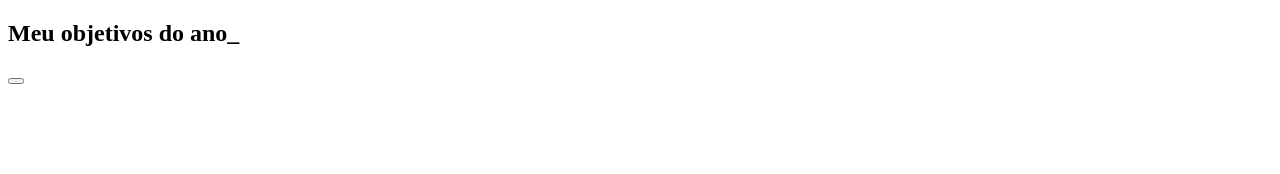
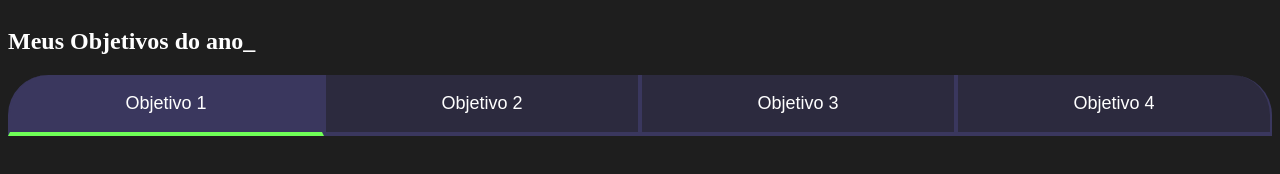
Before and after one commit to brunosalvogoncalves/terceiro-repositorio, a plain HTML site: page index.html in a window 1280 px wide. Drawn offline with Linux system fonts and the light colour scheme.

Commit message:
12/03/2024

```diff
--- a/index.html
+++ b/index.html
@@ -1,23 +1,21 @@
 <!DOCTYPE html>
-<html lang=”pt-br”>
-
+<html lang="pt-br">
 <head>
-    <meta charset=”UTF-8”>
-
-    <meta name=”viewport” content=”width=device-width, initial- scale=1.0”>
-
+    <meta charset="UTF-8">
+    <meta name="viewport" content="width=device-width, initial-scale=1.0">
     <title>Meus objetivos do ano</title>
+    <link rel="stylesheet" href="style.css">
 </head>
-
 <body>
 
     <section class="conteudo-principal"></section>
-    <h2 class="titulo-principal">Meu objetivos do ano_</h2>
+    <h2 class=”titulo-principal”>Meus Objetivos do ano<span>_<span></h2>
     <div class="botoes">
-        <button class="botao"
-
+        <button class="botao ativo"> Objetivo 1 </button>
+        <button class="botao"> Objetivo 2 </button>
+        <button class="botao"> Objetivo 3 </button>
+        <button class="botao"> Objetivo 4 </button>
     </div>
-
+    <script src="main.js"></script>
 </body>
-
 </html>
--- /dev/null
+++ b/main.js
@@ -0,0 +1,16 @@
+const botoes = document.querySelectorAll(".botao");
+const textos = document.querySelectorAll(".aba-conteudo");
+
+for (let i=0; i<botoes.length; i++) {
+
+    botoes[i].onclick = function(){
+
+        for (let j=0; j<botoes.length; j++){
+            botoes[j].classList.remove("ativo");
+            textos[j].classList.remove("ativo");
+        }
+
+        botoes[i].classList.add("ativo");
+        textos[i].classList.add("ativo");
+    }
+}
--- /dev/null
+++ b/style.css
@@ -0,0 +1,73 @@
+@import url('https://fonts.googleapis.com/css2?family=Chakra+Petch&display=swap');
+
+:root {
+    --cor-de-fundo: #1E1E1E;
+    --verde: #6FFF57;
+    --branco: #FFFFFF;
+    --botao-ativo: #3A375E;
+    --botao-inativo: rgba(58, 55, 94, 0.5);
+    --texto-fundo: rgba(58, 55, 94, 0.3);
+}
+
+body {
+    background-color: var(--cor-de-fundo);
+    color: var(--branco);
+}
+
+.conteudo-principal {
+    display: flex;
+    flex-direction: column;
+    justify-content: center;
+    align-items: center;
+    max-width: 1200px;
+    width: 100%;
+    margin: 0 auto;
+}
+
+.titulo-principal {
+    text-align: left;
+    width: 100%;
+    font-size: 32px;
+}
+
+.titulo-principal span {
+    color: var(--verde);
+}
+
+.botao {
+    font-family: "Crakra Petch", sans-serif;
+    background-color: var(--botao-inativo);
+    color: var(--branco); display: flex;
+    justify-content: center;
+    padding: 1em;
+    font-size: 18px;
+    align-items: center;
+    width: 100%;
+    border-bottom: 4px solid var(--botao-ativo);
+    border-left: 2px solid var(--botao-ativo);
+    border-right: 2px solid var(--botao-ativo);
+    border-top: none;
+}
+
+.botoes {
+    display: block;
+}
+
+.botao.ativo {
+    background-color: var(--botao-ativo);
+    border-bottom: 4px solid var(--verde);
+}
+
+@media screen and (min-width: 768px) {
+    .botoes {
+        display: flex;
+    }
+
+    .botao:first-child {
+        border-radius: 40px 0 0 0;
+    }
+
+    .botao:last-child {
+        border-radius: 0 40px 0 0;
+    }
+}
```
